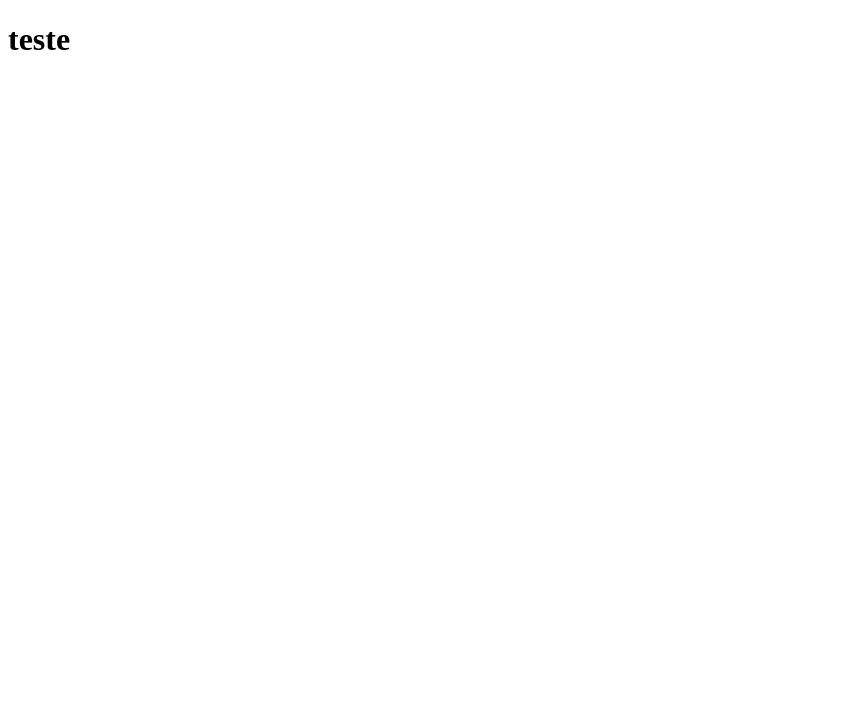
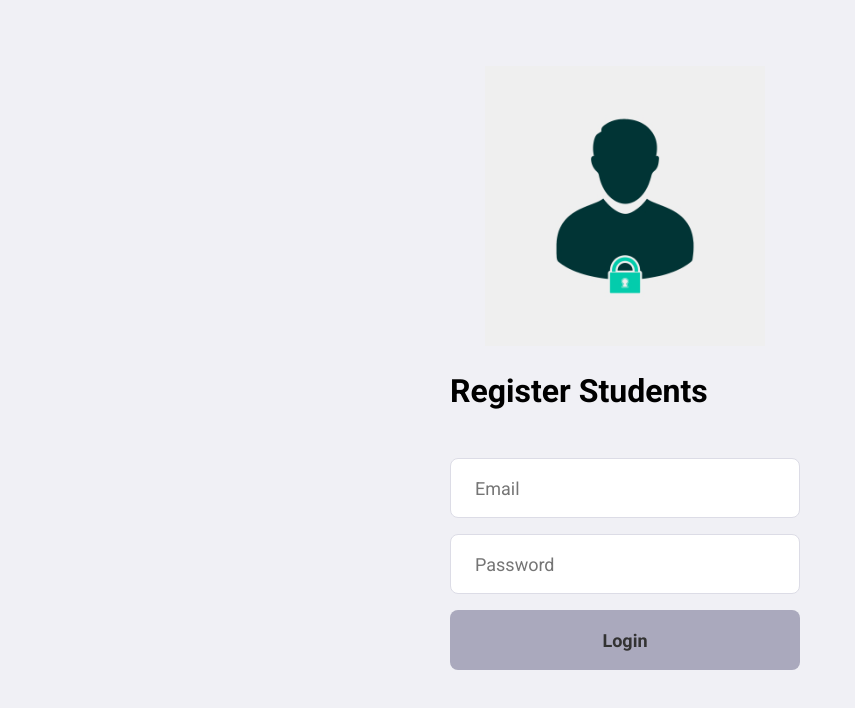
Before and after one commit to gFigueiredoo/Front-React-Students, a React (Create React App) app: page / in a window 1280 px wide. Shown: the top 708 px of the page, without its empty margins (0-855 px from the left). Built offline with nearby package versions, Linux system fonts and the light colour scheme.

Commit message:
Making the login layout.

```diff
--- a/public/index.html
+++ b/public/index.html
@@ -11,6 +11,5 @@
   <body>
     <noscript>You need to enable JavaScript to run this app.</noscript>
     <div id="root"></div>
-
   </body>
 </html>
--- a/src/App.js
+++ b/src/App.js
@@ -1,7 +1,9 @@
 import React from 'react';
+import Login from './pages/Login';
+import './Global.css'
 
 export default function App() {
   return (
-    <h1>teste</h1>
+    <Login/>
   );
 }
--- /dev/null
+++ b/src/Global.css
@@ -0,0 +1,53 @@
+@import url('https://fonts.googleapis.com/css2?family=Roboto:wght@400;500;700&display=swap');
+
+* {
+    margin: 5;
+    padding: 5;
+    outline: 5;
+    box-sizing: border-box;
+}
+
+body {
+    font: 300 14px Roboto, sans-serif;
+    background: #F0F0F5;
+    -webkit-font-smoothing: antialiased;
+}
+
+input, button, textarea {
+    font: 400 18px Roboto, sans-serif;
+}
+
+button {
+    cursor: pointer;
+}
+
+form input {
+    width: 100%;
+    height: 60px;
+    color: #333333;
+    border: 1px solid #DCDCE6;
+    border-radius: 8px;
+    padding: 0 24px;
+    margin-top: 16px;
+}
+
+.button {
+    width: 100%;
+    height: 60px;
+    background: #AAA9BD;
+    border: 0;
+    border-radius: 8px;
+    color: #333333;
+    font-weight: 700;
+    margin-top: 16px;
+    display: inline-block;
+    text-align: center;
+    text-decoration: none;
+    font-size: 18px;
+    line-height: 60px;
+    transition: filter 0.3;
+}
+
+.button:hover {
+    filter: brightness(80%);
+}
--- /dev/null
+++ b/src/pages/Login/index.js
@@ -0,0 +1,22 @@
+import React from 'react';
+import './styles.css';
+import logoImage from '../../assets/login.jpg';
+
+export default function Login(){
+    return (
+
+        <div className="login-container">
+            <section className="form">
+
+            <img src={logoImage} alt="Login" id="img1"/>
+            <form>
+                <h1>Register Students</h1>
+                <input placeholder="Email"/>
+                <input type="password" placeholder="Password"/>
+                <button class="button" type="submit">Login</button>
+            </form>
+            </section>
+
+        </div>
+    )
+}
--- /dev/null
+++ b/src/pages/Login/styles.css
@@ -0,0 +1,37 @@
+.login-container {
+    width: 100%;
+    max-width: 900px;
+    height: 90vh;
+    margin: 0 auto;
+
+    display: flex;
+    align-items: center;
+    justify-content: space-evenly;
+}
+
+.login-container section.form {
+    width: 100%;
+    max-width: 350px;
+    margin-right: 30px;
+}
+
+.login-container section.form img {
+    width: 45%;
+    margin-left: auto;
+    margin-right: auto;
+    display: block;
+}
+
+.login-container section.form form{
+    margin-top: 5px;
+}
+
+.login-container section.form form h1 {
+    font-size: 32px;
+    margin-bottom: 32px;
+}
+
+#img1 {
+    width: 80%;
+    height: auto;
+}
```
Also changed, not shown: src/assets/login.jpg (added).
